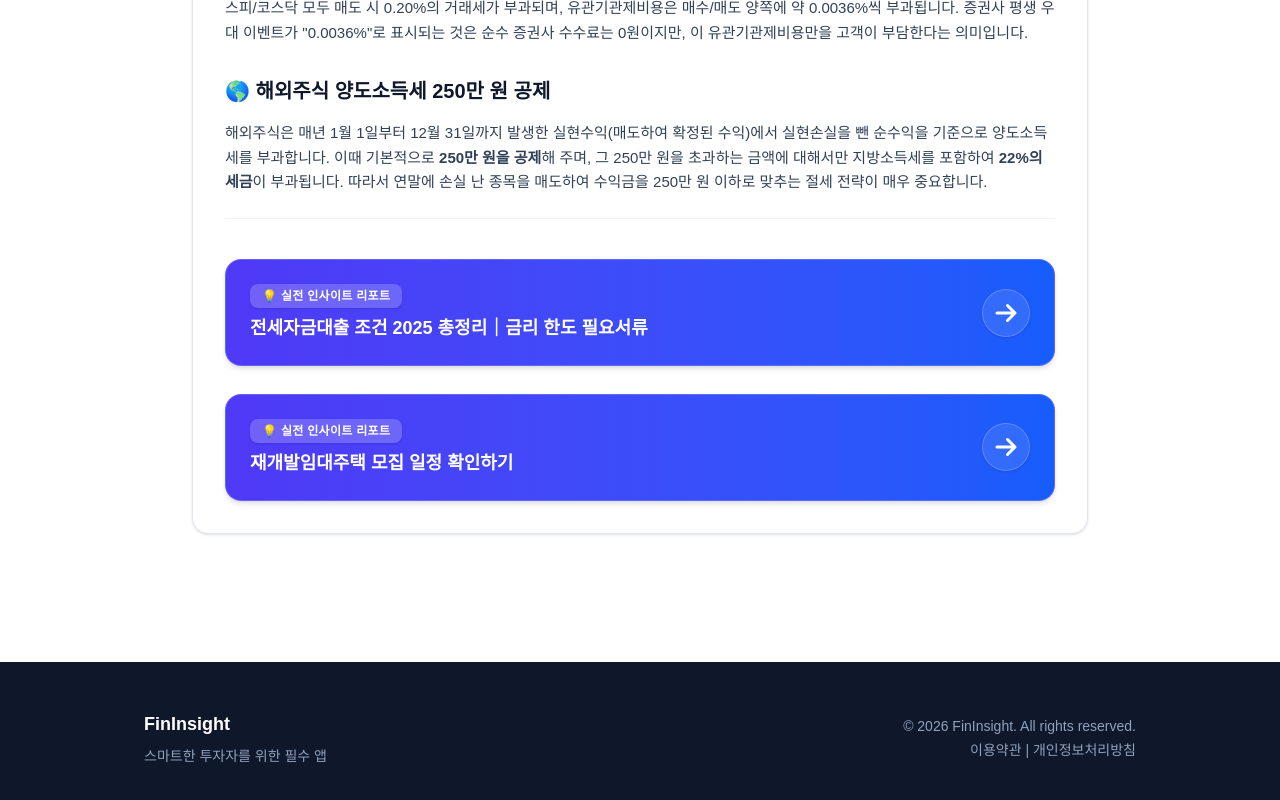
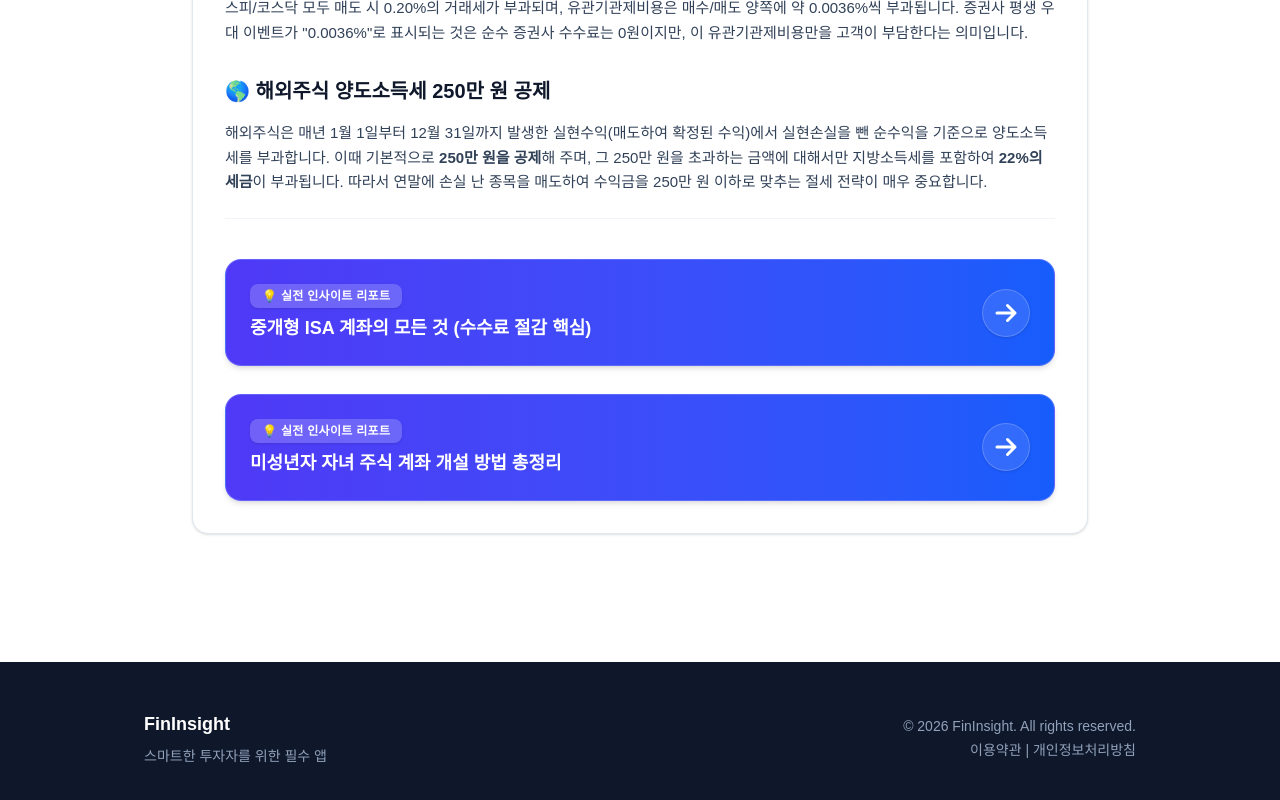
Before and after one commit to duke3736-collab/fin-insight, a Next.js app: page /calculators/broker-fee in a window 1280 px wide. Shown: the part 1532-2332 px from the top of the page. Built offline with nearby package versions, Linux system fonts and the light colour scheme.

Commit message:
fix: change broker-fee links from real-estate to stock/ISA related articles

```diff
--- a/src/app/calculators/broker-fee/page.tsx
+++ b/src/app/calculators/broker-fee/page.tsx
@@ -509,8 +509,8 @@ export default function BrokerFeeCalculatorPage() {
 
 
           <div className="flex flex-col gap-3 mt-6 pt-6 border-t border-slate-100">
-            <WordPressLink title="전세자금대출 조건 2025 총정리｜금리 한도 필요서류" url="https://weknews.com/%ec%a0%84%ec%84%b8%ec%9e%90%ea%b8%88%eb%8c%80%ec%b6%9c-%ec%a1%b0%ea%b1%b4-2025-%ec%b4%9d%ec%a0%95%eb%a6%ac%ef%bd%9c%ea%b8%88%eb%a6%ac-%ed%95%9c%eb%8f%84-%ed%95%84%ec%9a%94%ec%84%9c%eb%a5%98/" />
-            <WordPressLink title="재개발임대주택 모집 일정 확인하기" url="https://weknews.com/%ec%9e%ac%ea%b0%9c%eb%b0%9c%ec%9e%84%eb%8c%80%ec%a3%bc%ed%83%9d-%eb%aa%a8%ec%a7%91-%ec%9d%bc%ec%a0%95/" />
+            <WordPressLink title="중개형 ISA 계좌의 모든 것 (수수료 절감 핵심)" url="https://weknews.com/%ec%a4%91%ea%b0%9c%ed%98%95-isa-%ea%b3%84%ec%a2%8c/" />
+            <WordPressLink title="미성년자 자녀 주식 계좌 개설 방법 총정리" url="https://weknews.com/%eb%af%b8%ec%84%b1%eb%85%84%ec%9e%90-%ec%a3%bc%ec%8b%9d-%ea%b3%84%ec%a2%8c%ea%b0%9c%ec%84%a4-%eb%b0%a9%eb%b2%95/" />
           </div>
         </section>
       </article>
```
